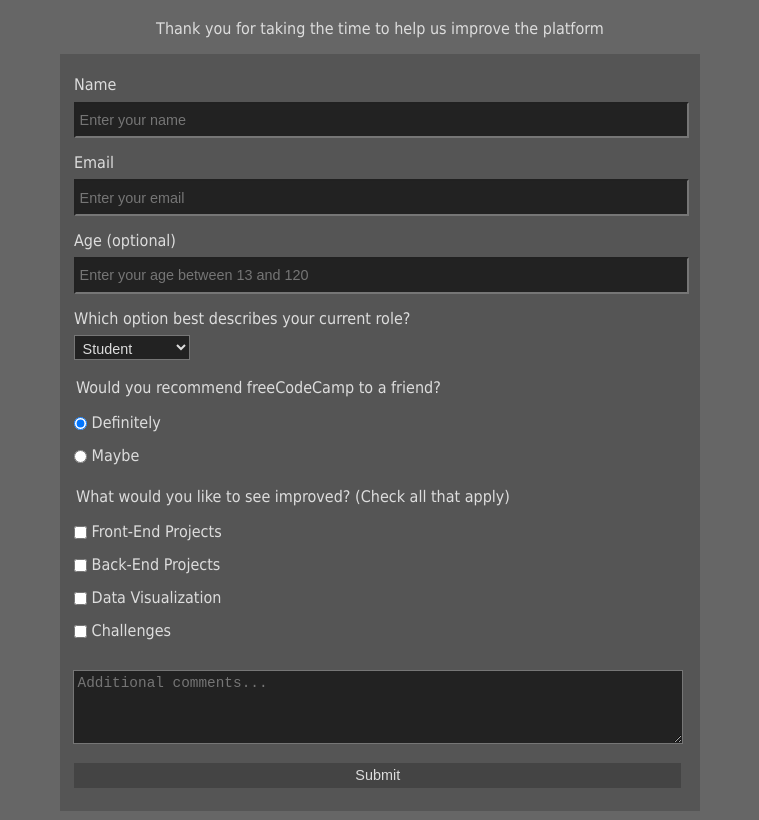
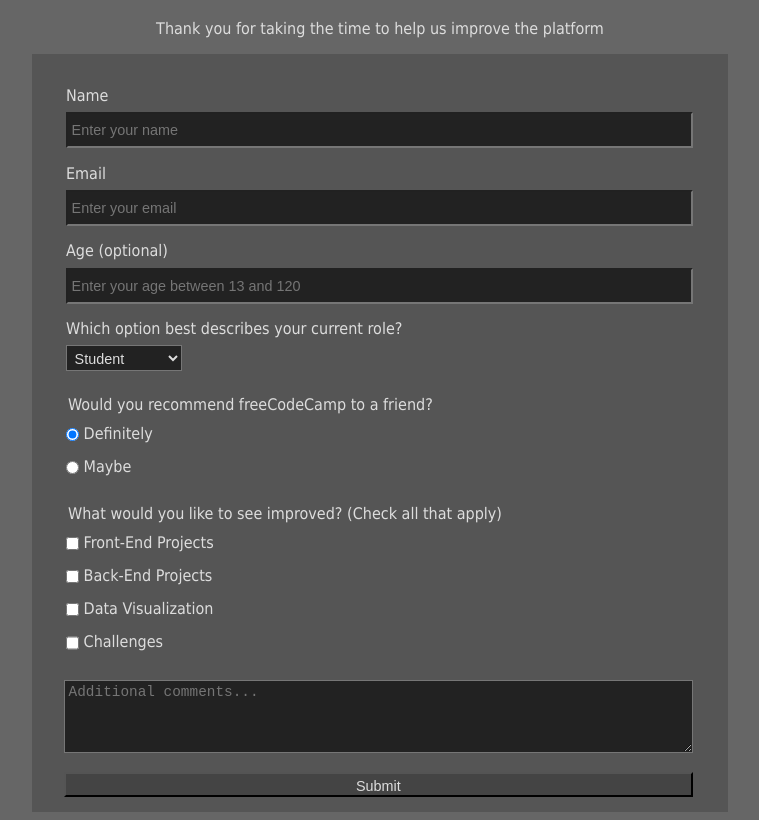
Before and after one commit to owais-shaikh101/Survey-Form, a plain HTML site: page index.html in a window 1280 px wide. Shown: the part 62-882 px from the top of the page, without its empty margins (260-1019 px from the left). Drawn offline with Linux system fonts and the light colour scheme.

Commit message:
Survey Form

```diff
--- a/styles.css
+++ b/styles.css
@@ -12,9 +12,14 @@
   width: 50%;
   margin: 0 auto;
   background-color: #555555;
-  padding-right: 0.5em;
-  padding-top: 0.5em;
-  padding-bottom: 1em;
+  padding: 0.5em 2em;
+}
+
+fieldset {
+  border: unset;
+  padding: 0;
+  margin-top: 1em;
+  margin-bottom: 1em;
 }
 
 label {
@@ -23,7 +28,7 @@
 }
 
 input {
-  width: 100%;
+  width: 98%;
   background-color: #222222;
   color: #DDDDDD;
   height: 1.75em;
@@ -49,21 +54,14 @@
 }
 
 textarea {
+  width: 98%;
   background-color: #222222;
   padding: 0.25em;
   font-size: 0.9rem;
   color: #DDDDDD;
-  width: 95%;
-  margin-left: 0.9em;
-}
-
-fieldset {
-  border: unset;
 }
 
 input[type="submit"] {
-    width: 96%;
-    margin-left: 1em;
+    width: 99.5%;
     background-color: #444444;
-    border: unset;
 }
```
